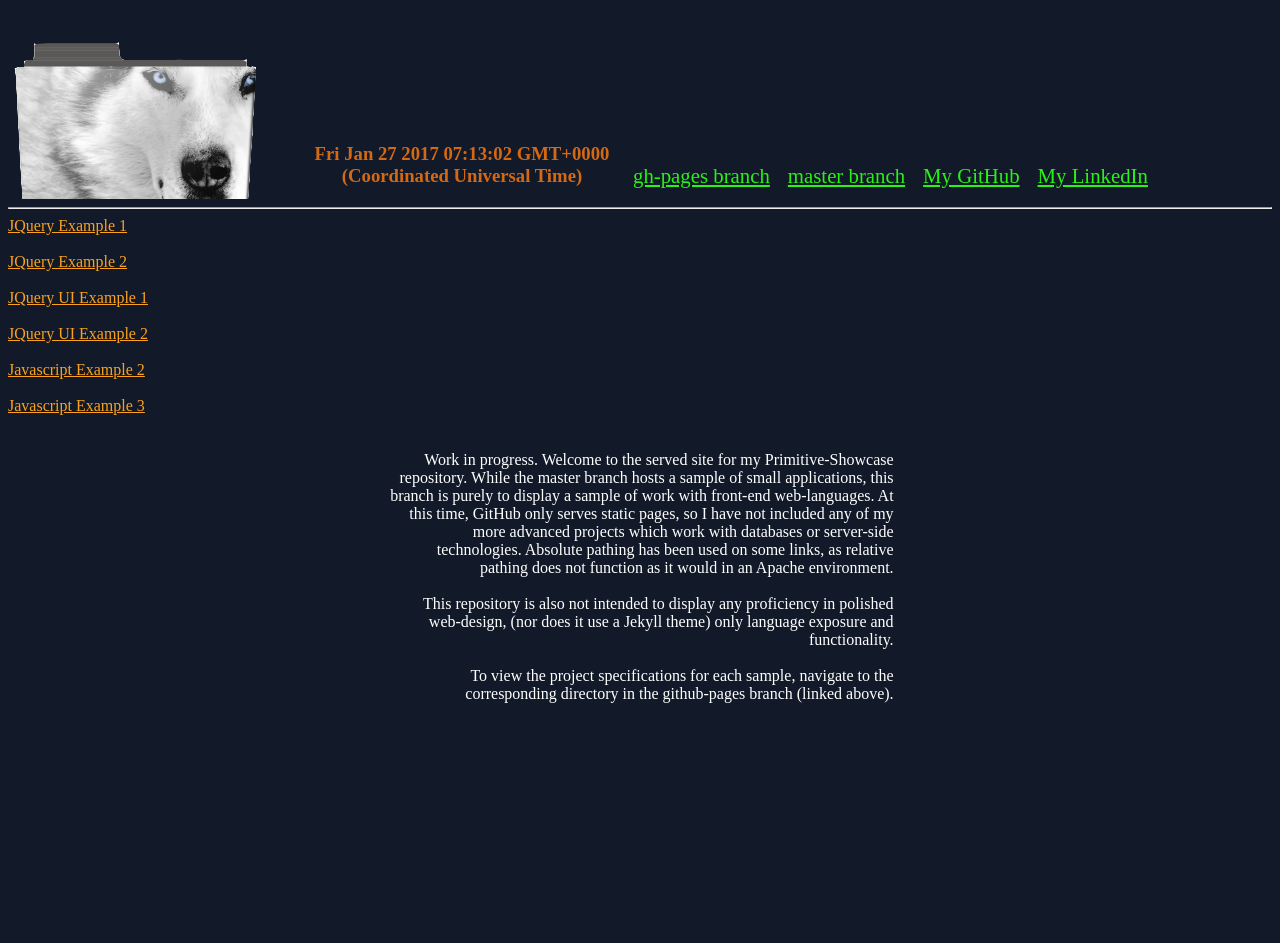
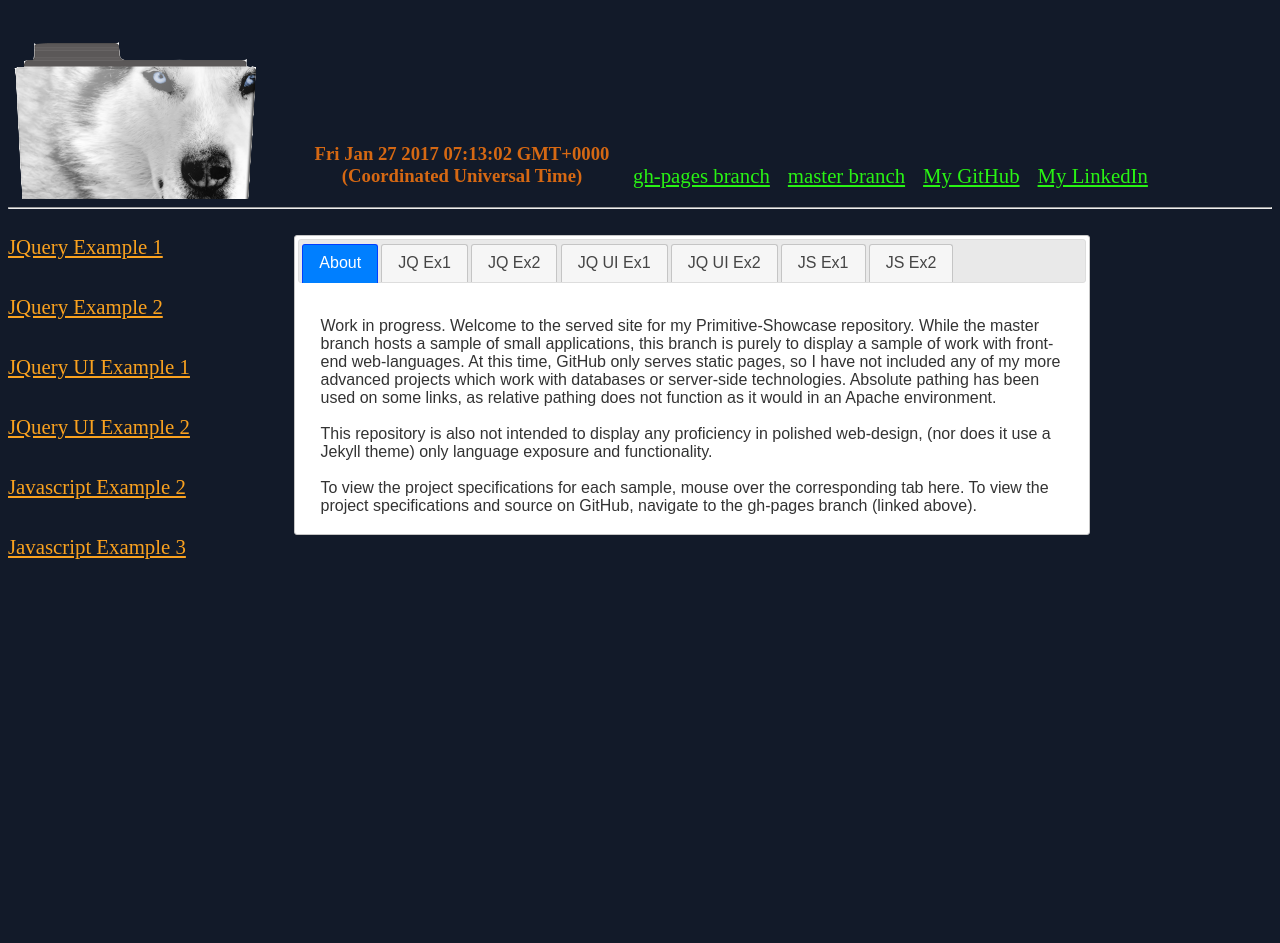
Before and after one commit to Ten-Taken/Primitive-Showcase, a PHP site: page / in a window 1280 px wide. Shown: the part 125-1068 px from the top of the page. Run offline with PHP 8.4, Linux system fonts and the light colour scheme; some libraries are stand-ins or nearby versions.

Commit message:
Added presentation overhaul to branch landing page

```diff
--- a/ghPages.css
+++ b/ghPages.css
@@ -69,19 +69,23 @@ nav table{
 
   }
 
+  #linkBox a{
+    font-size: 1.3em;
+  }
+
   #aboutBox{
     vertical-align: top;
     display: inline-block;
-    text-align: right;
+    text-align: left;
 
-    padding-left: 380px;
+    padding-left: 100px;
     color: #fff;
-    width: 50%;
+    width: 70%;
 
   }
 
   #mainBox{
-    width: 80%;
+    width: 90%;
 
     min-width: 800px;
 
--- a/index.html
+++ b/index.html
@@ -6,6 +6,15 @@
 		<title>Gregory Wolfe - github</title>
 		<link rel="SHORTCUT ICON" href="favicon.ico" />
 		<link rel="stylesheet" type="text/css" href="ghPages.css">
+
+		<!-- JQuery library and UI CDNs -->
+	<script src="https://ajax.googleapis.com/ajax/libs/jquery/3.1.1/jquery.min.js"></script>
+	<script src="https://ajax.googleapis.com/ajax/libs/jqueryui/1.12.1/jquery-ui.min.js"></script>
+
+		<!--JQuery theme CDN, pending... -->
+	<link href = "https://code.jquery.com/ui/1.10.4/themes/dot-luv/jquery-ui.css"
+      rel = "stylesheet">
+
 	</head>
 
 	<body>
@@ -40,18 +49,18 @@
 		<hr>
 		<div id="mainBox">
 			<div id="linkBox">
-
-					<a href="">JQuery Example 1</a><br><br>
-					<a href="">JQuery Example 2</a><br><br>
-					<a href="https://ten-taken.github.io/Primitive-Showcase/JQUIEx1">JQuery UI Example 1</a><br><br>
-					<a href="https://ten-taken.github.io/Primitive-Showcase/JQUIEx2">JQuery UI Example 2</a><br><br>
-					<a href="">Javascript Example 2</a><br><br>
+				<br />
+					<a href="">JQuery Example 1</a><br><br><br>
+					<a href="">JQuery Example 2</a><br><br><br>
+					<a href="https://ten-taken.github.io/Primitive-Showcase/JQUIEx1">JQuery UI Example 1</a><br><br><br>
+					<a href="https://ten-taken.github.io/Primitive-Showcase/JQUIEx2">JQuery UI Example 2</a><br><br><br>
+					<a href="">Javascript Example 2</a><br><br><br>
 					<a href="">Javascript Example 3</a><br><br>
 
 			</div>
 			<div id="aboutBox">
 					<br />
-					Work in progress. Welcome to the served site for my Primitive-Showcase repository.
+					<!-- Work in progress. Welcome to the served site for my Primitive-Showcase repository.
 					While the master branch hosts a sample of small applications, this
 					branch is purely to display a sample of work with front-end web-languages.
 					At this time, GitHub only serves static pages, so I have not included any of
@@ -63,9 +72,72 @@
 					it use a Jekyll theme) only language exposure and functionality.
 					<br><br>
 					To view the project specifications for each sample, navigate to the corresponding directory
-					in the github-pages branch (linked above).
+					in the github-pages branch (linked above). -->
 
-			</div>
+				<div id="tabs">
+					<ul>
+            					<li><a href = "#tabs-about">About</a></li>
+            					<li><a href = "#tabs-JQ1">JQ Ex1</a></li>
+            					<li><a href = "#tabs-JQ2">JQ Ex2</a></li>
+            					<li><a href = "#tabs-JUI1">JQ UI Ex1</a></li>
+            					<li><a href = "#tabs-JUI2">JQ UI Ex2</a></li>
+            					<li><a href = "#tabs-JS1">JS Ex1</a></li>
+            					<li><a href = "#tabs-JS2">JS Ex2</a></li>
+            				</ul>
+            				<div id="tabs-about">
+            					<br />
+            					Work in progress. Welcome to the served site for my Primitive-Showcase repository.
+						While the master branch hosts a sample of small applications, this
+						branch is purely to display a sample of work with front-end web-languages.
+						At this time, GitHub only serves static pages, so I have not included any of
+						my more advanced projects which work with databases or server-side technologies.
+						Absolute pathing has been used on some links, as relative pathing does not function
+						as it would in an Apache environment.
+						<br><br>
+						This repository is also not intended to display any proficiency in polished web-design, (nor does
+						it use a Jekyll theme) only language exposure and functionality.
+						<br><br>
+						To view the project specifications for each sample, mouse over the corresponding tab here.
+						To view the project specifications and source on GitHub, navigate to the gh-pages branch (linked
+						above).
+            				</div>
+
+            				<div id="tabs-JQ1">
+            					<br />
+            					<h3>About</h3>
+
+						This project was intended to introduce some common methods used for user interactions in the JQuery UI library, including Drag, Drop, Resize, Select, and Sort.
+						<br>
+						<h3>Project Specifications</h3>
+						<ol>
+    						<li>Create two div elements, one inside the other. Ensure the inner div can be dragged but only within the outer div.</li>
+    						<br>
+    						<li>Create two div elements, one inside the other. Ensure the inner div can be dragged only along the x-axis and only within the outer div.</li>
+    						<br>
+    						<li>Create two div elements, one inside the other. Ensure the inner div can be dragged only for the first ten seconds after the page has been opened. Display the countdown in seconds for the user.</li>
+    						<br>
+    						<li>Create two div elements on the left (L1, L2) and two div elements on the right (R1, R2). Set the options such that only L1 can be dropped in R1 and only L2 can be dropped in R2. Also, L1 should be considered dropped when it touches R1 and L2 must be contained within R2 before it is considered dropped. R1 and R2 should change colors when L1 and L2 hover over their targets.</li>
+    						<br>
+    						<li>Create a resizable article element with the ghost option enabled.</li>
+    						<br>
+    						<li>Demonstrate the use of the containment, minheight, and minWidth options on a nav element within a section element.</li>
+    						<br>
+    						<li>Create four small div elements that are side-by-side. Make all four resizable. If any one of the div elements is resized, the other three are resized also.</li>
+    						<br>
+    						<li>Create an ordered list of seven items. Use the selectable method along with the filter option to ensure only the first and last elements of the list are selectable.</li>
+    						<br>
+    						<li>Create an ordered list of seven items. Use the sortable method along with the placeholder option to make</li>
+    						</ol>
+
+            				</div>
+
+            				<div id="tabs-JQ2"></div>
+            				<div id="tabs-JUI1"></div>
+            				<div id="tabs-JUI2"></div>
+            				<div id="tabs-JS1"></div>
+            				<div id="tabs-JS2"></div>
+
+				</div>
 		</div>
 
 		<script type="text/javascript">
@@ -75,6 +147,17 @@
 
 			document.getElementById("topDate").innerHTML = d;
 
+
+			//JQuery tabs menu
+			$(document).ready(function(){
+				 $(function() {
+            				$( "#tabs" ).tabs({
+               				event:"mouseover"
+            				});
+      				});
+
+			});
+
 		</script>
 
 	</body>
```
